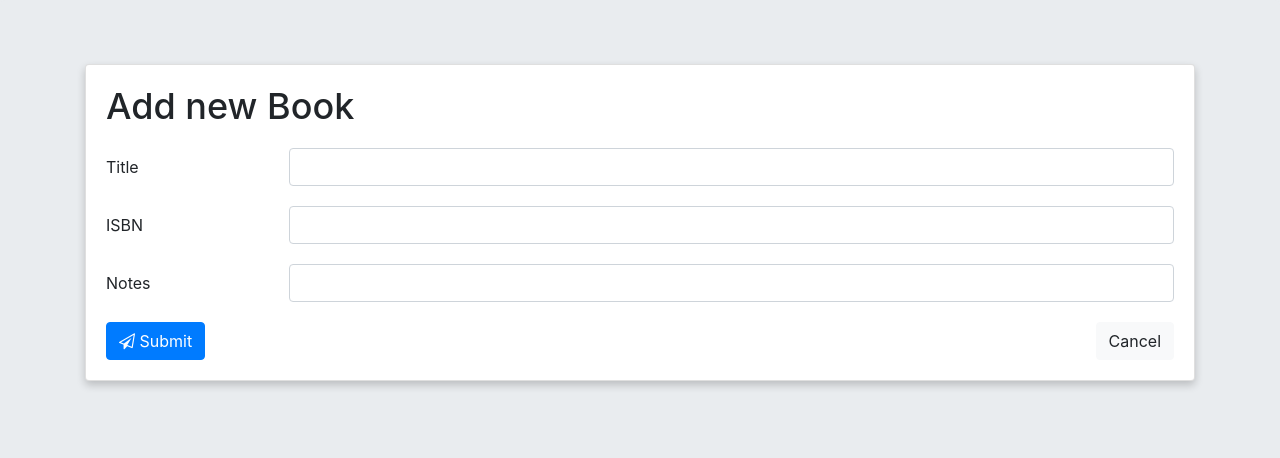
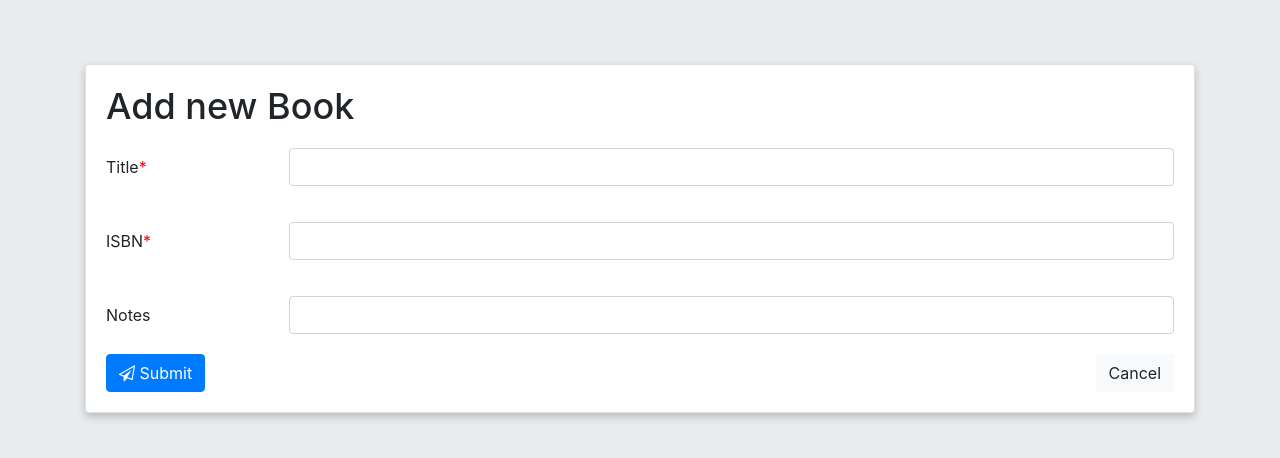
Before and after one commit to ali-anwar/book-challenge, a React (Create React App) app in the folder frontend/: page /books/new in a window 1280 px wide. Shown: the top 458 px of the page. Built offline with nearby package versions, Linux system fonts and the light colour scheme.

Commit message:
Book: Added Required Asterisk on form fields

```diff
--- a/frontend/src/components/Books/Form.js
+++ b/frontend/src/components/Books/Form.js
@@ -25,6 +25,7 @@ export const BookForm = ({
                 type="text"
                 name="title"
                 label="Title"
+                requiredField={true}
                 component={FieldInput}
               />
 
@@ -32,6 +33,7 @@ export const BookForm = ({
                 type="text"
                 name="isbn"
                 label="ISBN"
+                requiredField={true}
                 component={FieldInput}
               />
 
@@ -39,6 +41,7 @@ export const BookForm = ({
                 type="text"
                 name="notes"
                 label="Notes"
+                requiredField={false}
                 component={FieldInput}
               />
 
--- a/frontend/src/components/Common/FieldInput.js
+++ b/frontend/src/components/Common/FieldInput.js
@@ -1,5 +1,22 @@
 import React from "react";
 import PropTypes from "prop-types";
+
+const labelContent = (label, requiredField, name) => {
+  if (requiredField) {
+    return (
+      <label className="col-form-label col-sm-2" htmlFor={name}>
+        {label}
+        <p className="required-asterisk">*</p>
+      </label>
+    );
+  } else {
+    return (
+      <label className="col-form-label col-sm-2" htmlFor={name}>
+        {label}
+      </label>
+    );
+  }
+};
 
 const FieldInput = ({
   input,
@@ -7,13 +24,12 @@ const FieldInput = ({
   name,
   label,
   placeholder,
+  requiredField,
   meta: { touched, error, warning }
 }) => {
   return (
     <div className="form-group row validate-input">
-      <label className="col-form-label col-sm-2" htmlFor={name}>
-        {label}
-      </label>
+      {labelContent(label, requiredField, name)}
 
       <div className="col-sm-10">
         <input
--- a/frontend/src/style/style.css
+++ b/frontend/src/style/style.css
@@ -70,3 +70,8 @@ body {
 .show-container {
   padding-bottom: 30px;
 }
+
+.required-asterisk {
+  color: red;
+  display: inline-block;
+}
```
